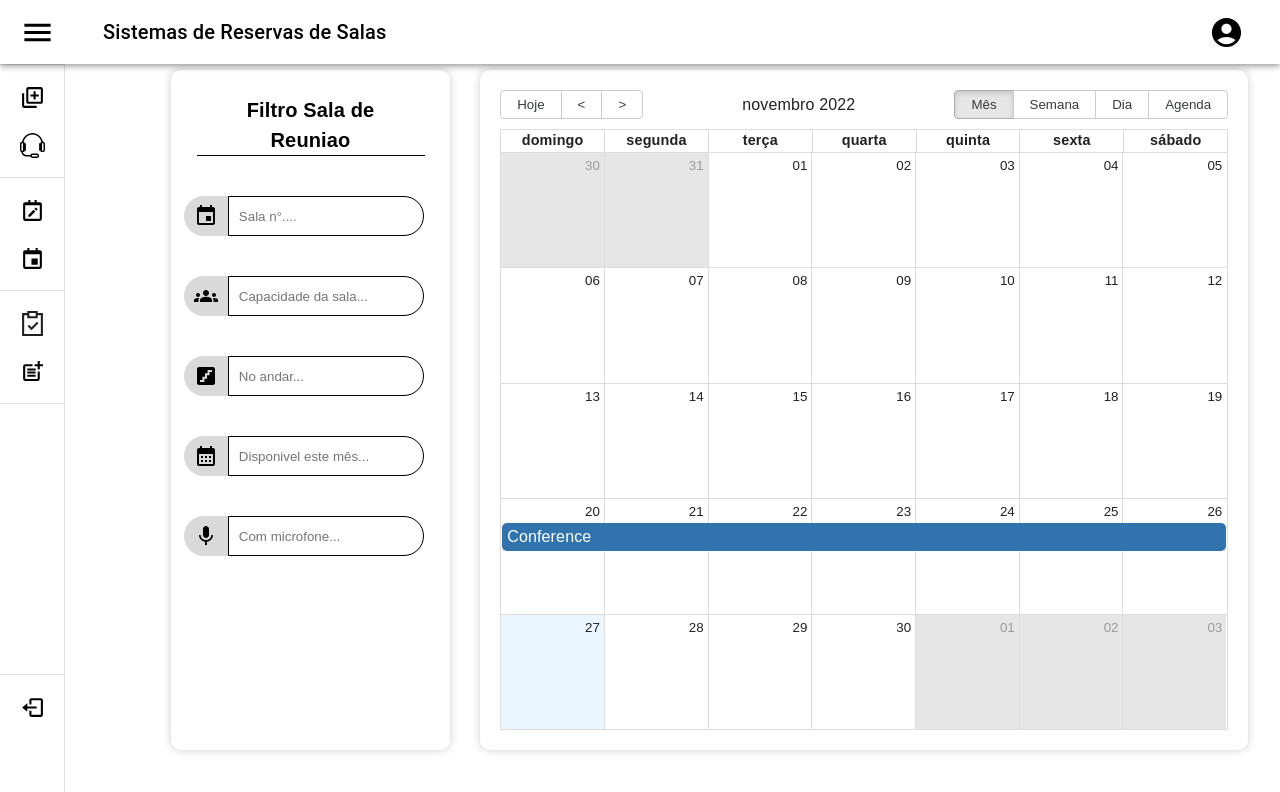
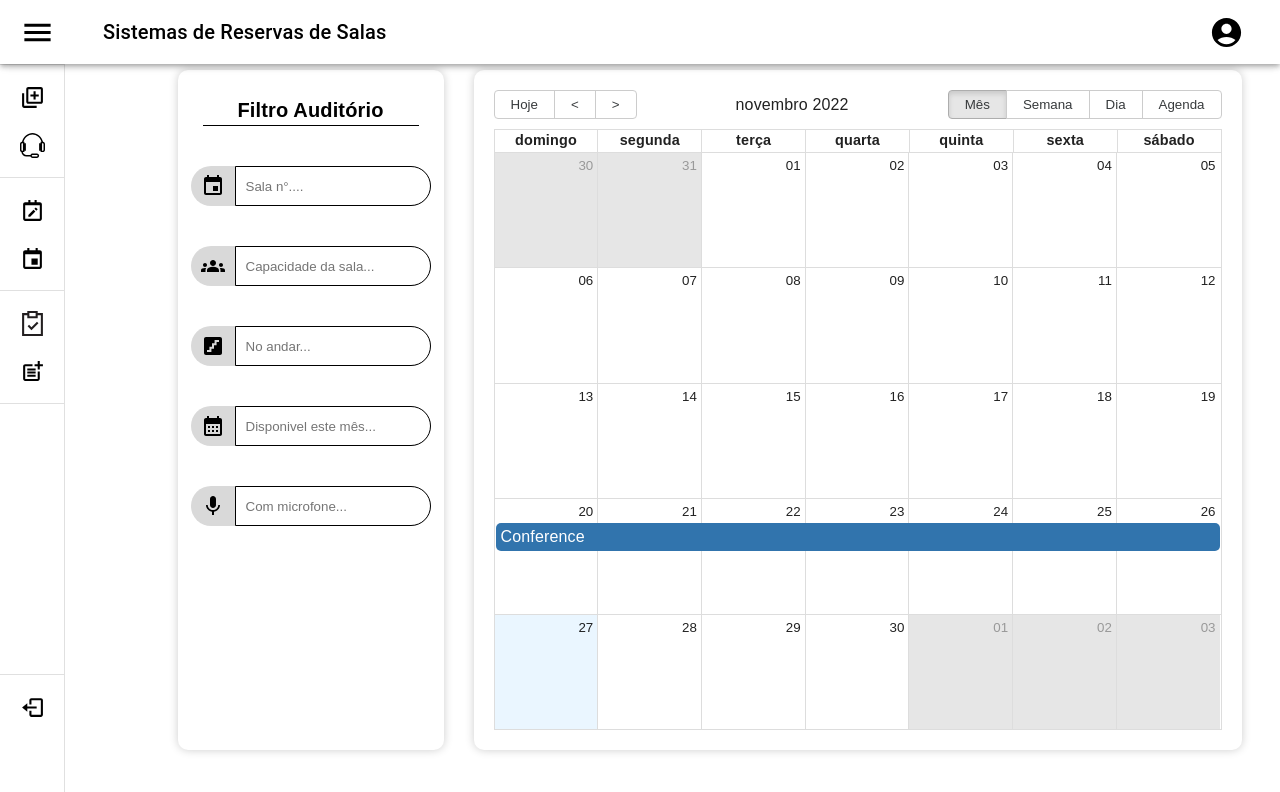
Before and after one commit to Grupo4-integrador/projeto-integrador, a React (Create React App) app: page /auditorio in a window 1280 px wide. Shown: the top 792 px of the page. Built offline with nearby package versions, Linux system fonts and the light colour scheme.

Commit message:
funcionaa

```diff
--- a/src/Components/Telas/Auditorio/index.js
+++ b/src/Components/Telas/Auditorio/index.js
@@ -71,7 +71,7 @@ const Auditorio = (props) => (
       <div className="container">
         <div className="card">
           <div className="card-body">
-            <h1>Filtro Sala de Reuniao</h1>
+            <h1>Filtro Auditório</h1>
             <div className="all_filters">
               <span className="filter_input">
                 <EventIcon/>
```
